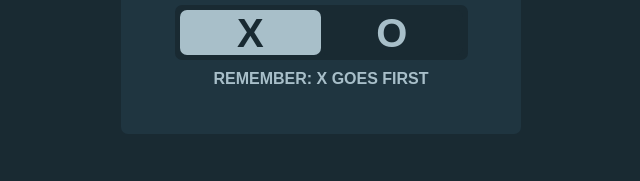
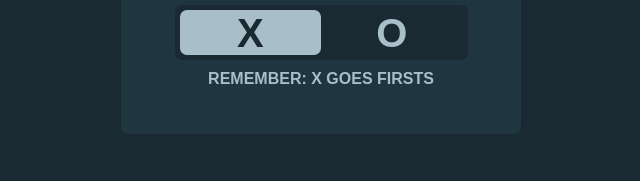
Before and after one commit to ABJ-cyber/tictac, a plain HTML site: page Index.html in a window 1280 px wide. Shown: the part 301-482 px from the top of the page, 319-959 px from the left. Drawn offline with Linux system fonts and the light colour scheme.

Commit message:
Update Index.html
new

```diff
--- a/Index.html
+++ b/Index.html
@@ -28,7 +28,7 @@
                         <i class="fa-solid fa-o"></i>
                     </button>
                 </div>
-                <p>REMEMBER: X GOES FIRST</p>
+                <p>REMEMBER: X GOES FIRSTS</p>
             </div>
 
             <div class="new-btn-container">
```
